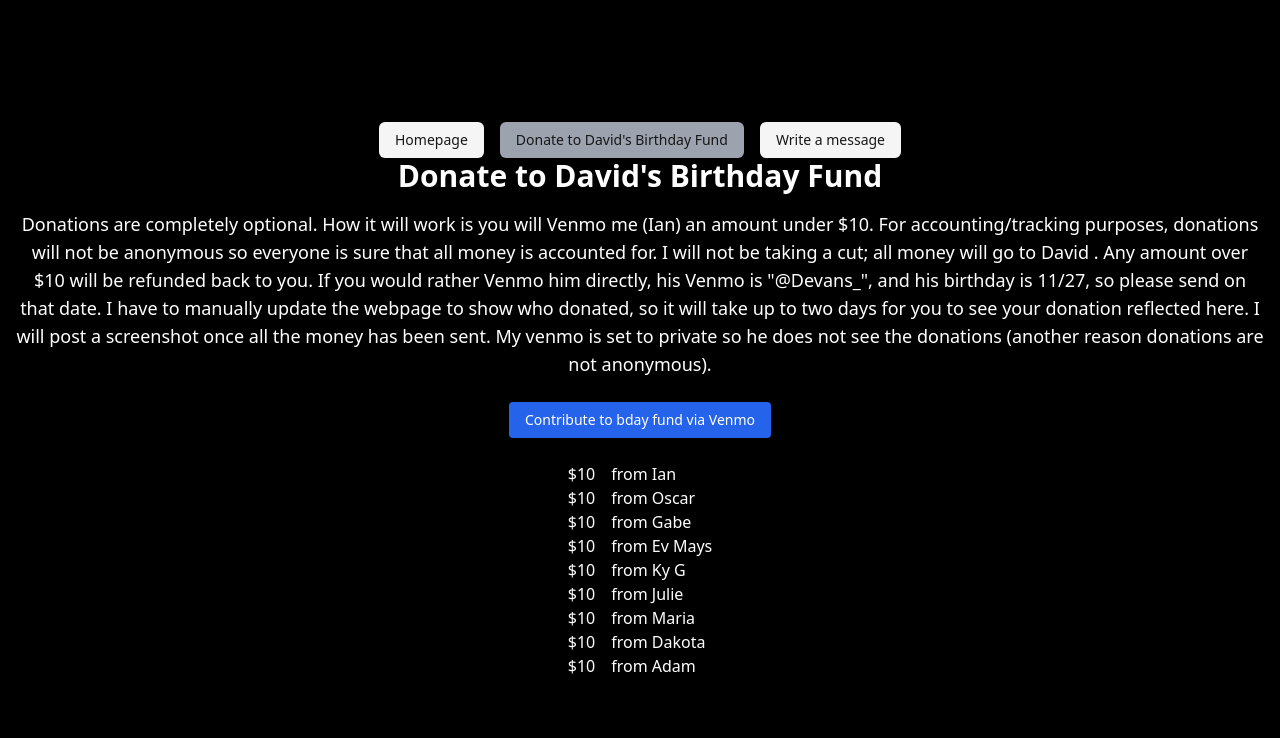
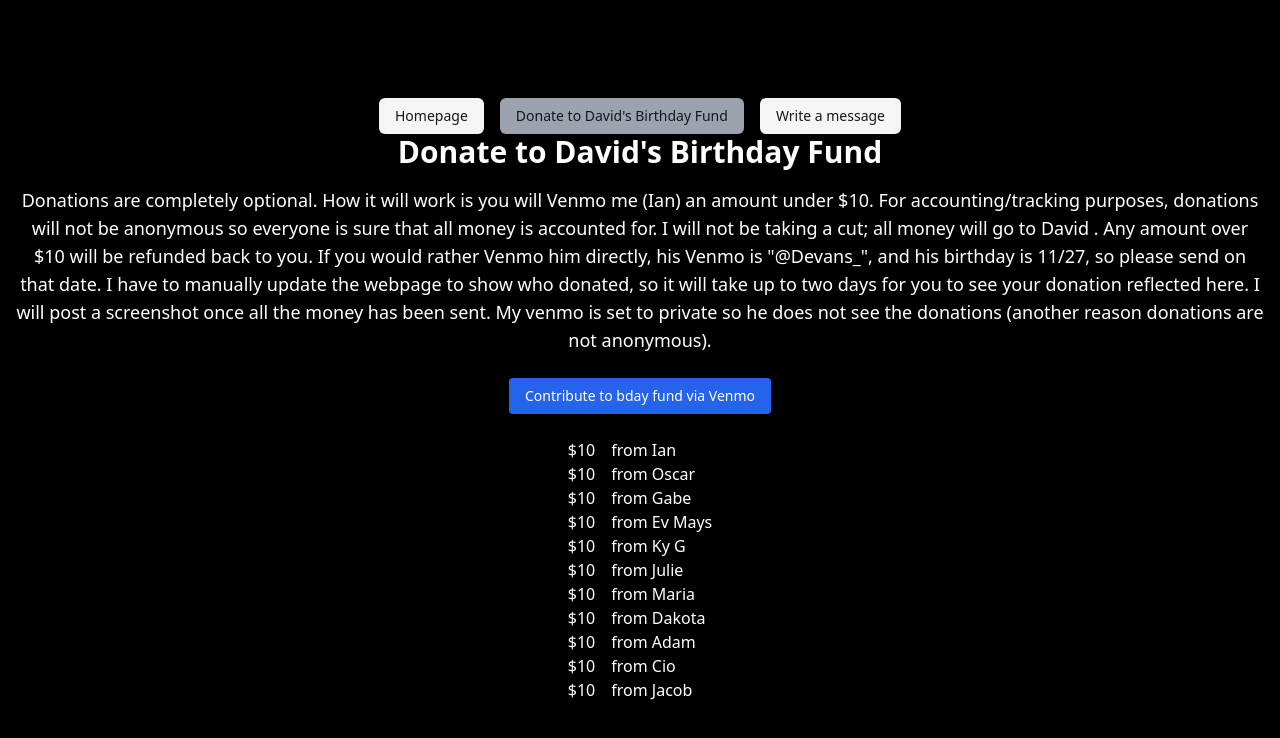
Before and after one commit to inathan44/Matrix-Birthday-Card, a React (Vite) app: page /donate in a window 1280 px wide. Shown: the top 738 px of the page. Built offline with nearby package versions, Linux system fonts and the light colour scheme; no server answers.

Commit message:
add 2 donors

```diff
--- a/src/components/Donate.tsx
+++ b/src/components/Donate.tsx
@@ -18,6 +18,8 @@ const donations: Donation[] = [
   { amount: 10, from: 'Maria' },
   { amount: 10, from: 'Dakota' },
   { amount: 10, from: 'Adam' },
+  { amount: 10, from: 'Cio' },
+  { amount: 10, from: 'Jacob' },
 ];
 
 export default function Donate() {
```
